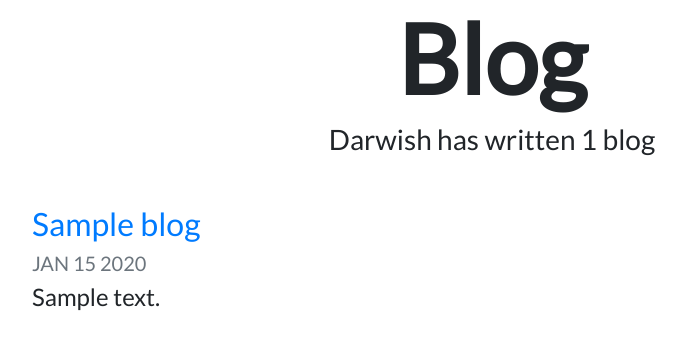
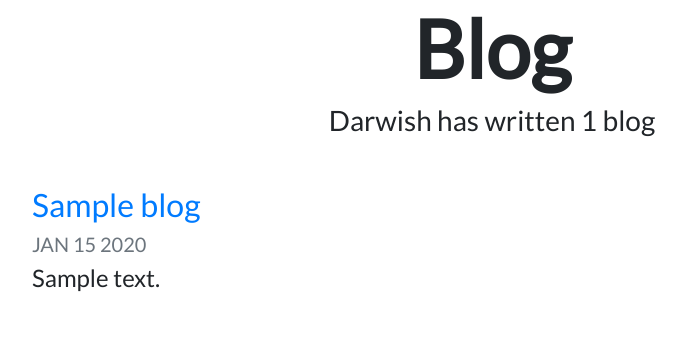
Before and after one commit to darwish1998/Django3-personal-portfolio, a Django app: template blog/templates/blog/all_blogs.html in a window 1280 px wide. Shown: the part 56-406 px from the top of the page, without its empty margins (148-834 px from the left). Run offline with Django 3.2, Linux system fonts and the light colour scheme; the template is opened without the code that fills it: most values are stand-ins (such as "Sample title", 1, 10 or a date in 2020); some libraries are stand-ins or nearby versions.

Commit message:
first commit

```diff
--- a/portfolio/static/portfolio/custom.css
+++ b/portfolio/static/portfolio/custom.css
@@ -11,7 +11,7 @@ body {
 }
 
 #blogtitle {
-    font-size: 6rem;
+    font-size: 5rem;
 }
 
 @media (min-width: 992px) {
```
